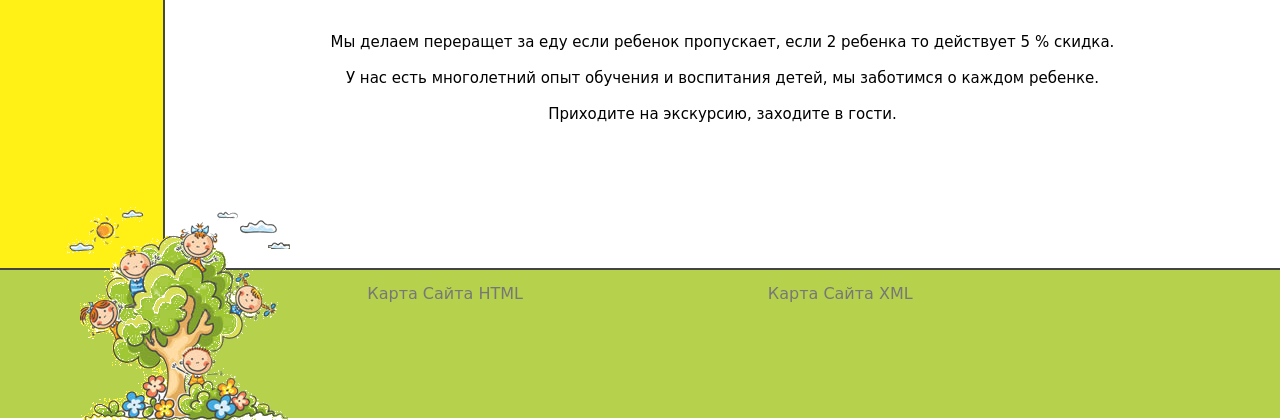
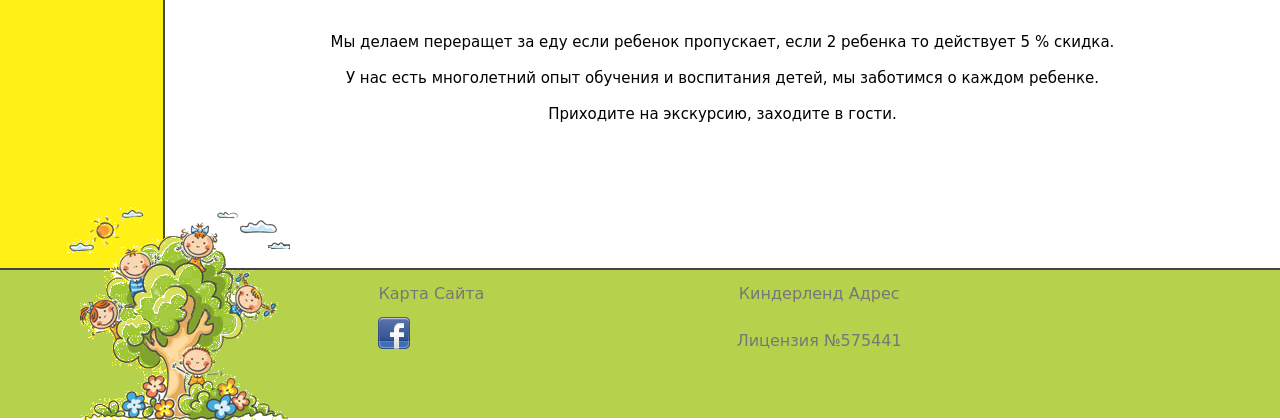
Before and after one commit to pmashchak/kinderlend, a CakePHP app: template app/View/Home/ceny.ctp in a window 1280 px wide. Shown: the part 610-1030 px from the top of the page. Run offline with PHP 8.4 and a stand-in for CakePHP, Linux system fonts and the light colour scheme; the template is opened without the code that fills it, so the values that code supplies are empty; some libraries are stand-ins or nearby versions; some web fonts are replaced.

Commit message:
Footer improvement

```diff
--- a/app/View/Layouts/default.ctp
+++ b/app/View/Layouts/default.ctp
@@ -118,12 +118,15 @@
         <div class="container-s"></div>
              <div class="f-content">
                  <ul class="footer-links">
-                     <li><a href="sitemap.html">Карта Сайта HTML</a></li>
+                     <li><a href="sitemap.html">Карта Сайта</a></li>
+                     <li><a class="facebook" href="https://www.facebook.com/379462358912150"></a></li>
                  </ul>
+
              </div>
              <div class="s-content">
                  <ul class="footer-links">
-                     <li><a href="sitemap.xml">Карта Сайта XML</a></li>
+                    <li><a href="contacts">Киндерленд Адрес</a></li>
+                    <li><a href="/">Лицензия №575441</a></li>
                  </ul>
              </div>
              <div class="t-content">
--- a/app/webroot/css/main.css
+++ b/app/webroot/css/main.css
@@ -224,6 +224,12 @@
 
 .sidebar ul li a:hover {
   color: #888;
+}
+
+.facebook {
+  height: 32px;
+  width: 32px;
+  background: url("../img/facebook.png") no-repeat right center;
 }
 
 .sidebar ul li a::before {
```
Also changed, not shown: app/webroot/img/facebook.png (added).
